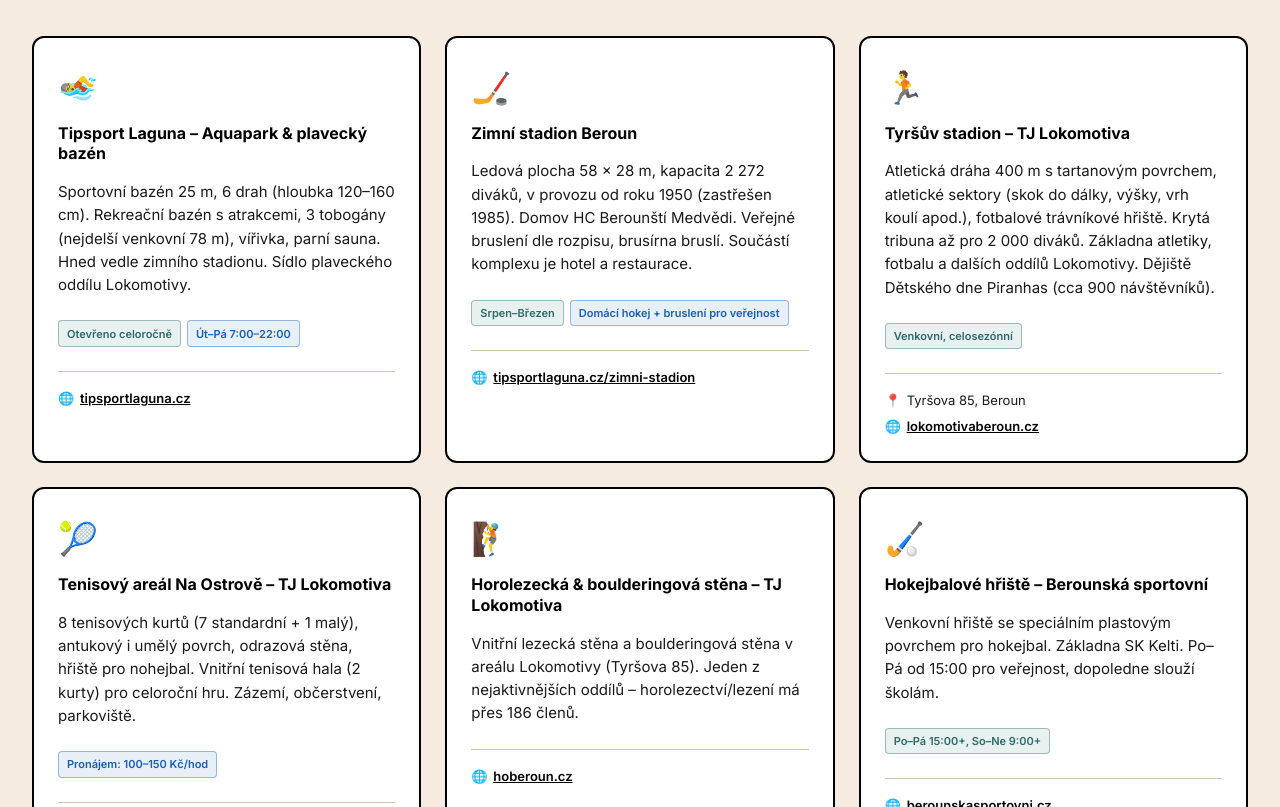
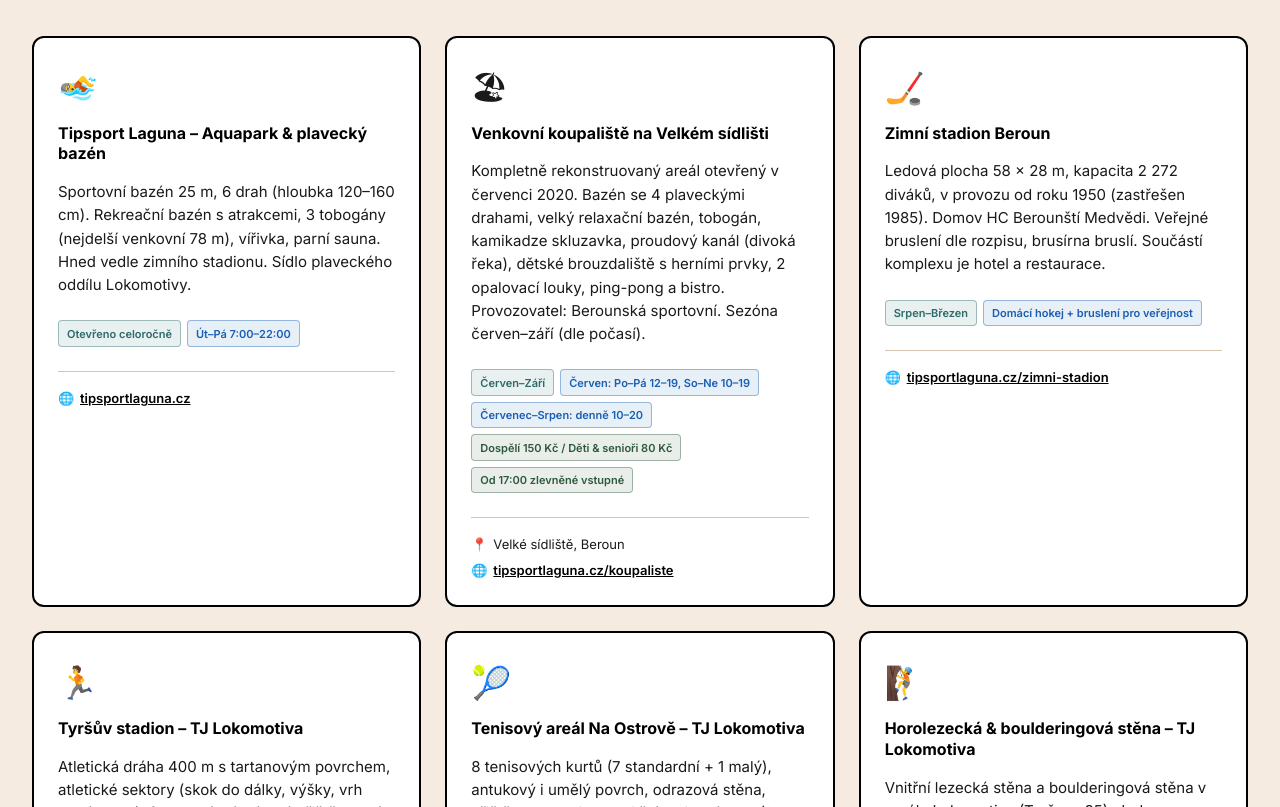
Before and after one commit to baryska/BerounGuide, a Next.js app: page /sport in a window 1280 px wide. Shown: the part 820-1627 px from the top of the page. Built offline with nearby package versions, Linux system fonts and the light colour scheme.

Commit message:
add koupaliště

```diff
--- a/app/sport/page.tsx
+++ b/app/sport/page.tsx
@@ -71,6 +71,23 @@
       { text: "Út–Pá 7:00–22:00", variant: "blue" },
     ],
     meta: [{ icon: "🌐", content: "tipsportlaguna.cz", href: "https://www.tipsportlaguna.cz" }],
+  },
+  {
+    icon: "🏖",
+    name: "Venkovní koupaliště na Velkém sídlišti",
+    description:
+      "Kompletně rekonstruovaný areál otevřený v červenci 2020. Bazén se 4 plaveckými drahami, velký relaxační bazén, tobogán, kamikadze skluzavka, proudový kanál (divoká řeka), dětské brouzdaliště s herními prvky, 2 opalovací louky, ping-pong a bistro. Provozovatel: Berounská sportovní. Sezóna červen–září (dle počasí).",
+    badges: [
+      { text: "Červen–Září", variant: "age" },
+      { text: "Červen: Po–Pá 12–19, So–Ne 10–19", variant: "blue" },
+      { text: "Červenec–Srpen: denně 10–20", variant: "blue" },
+      { text: "Dospělí 150 Kč / Děti & senioři 80 Kč", variant: "green" },
+      { text: "Od 17:00 zlevněné vstupné", variant: "green" },
+    ],
+    meta: [
+      { icon: "📍", content: "Velké sídliště, Beroun" },
+      { icon: "🌐", content: "tipsportlaguna.cz/koupaliste", href: "https://www.tipsportlaguna.cz/koupaliste" },
+    ],
   },
   {
     icon: "🏒",
```
